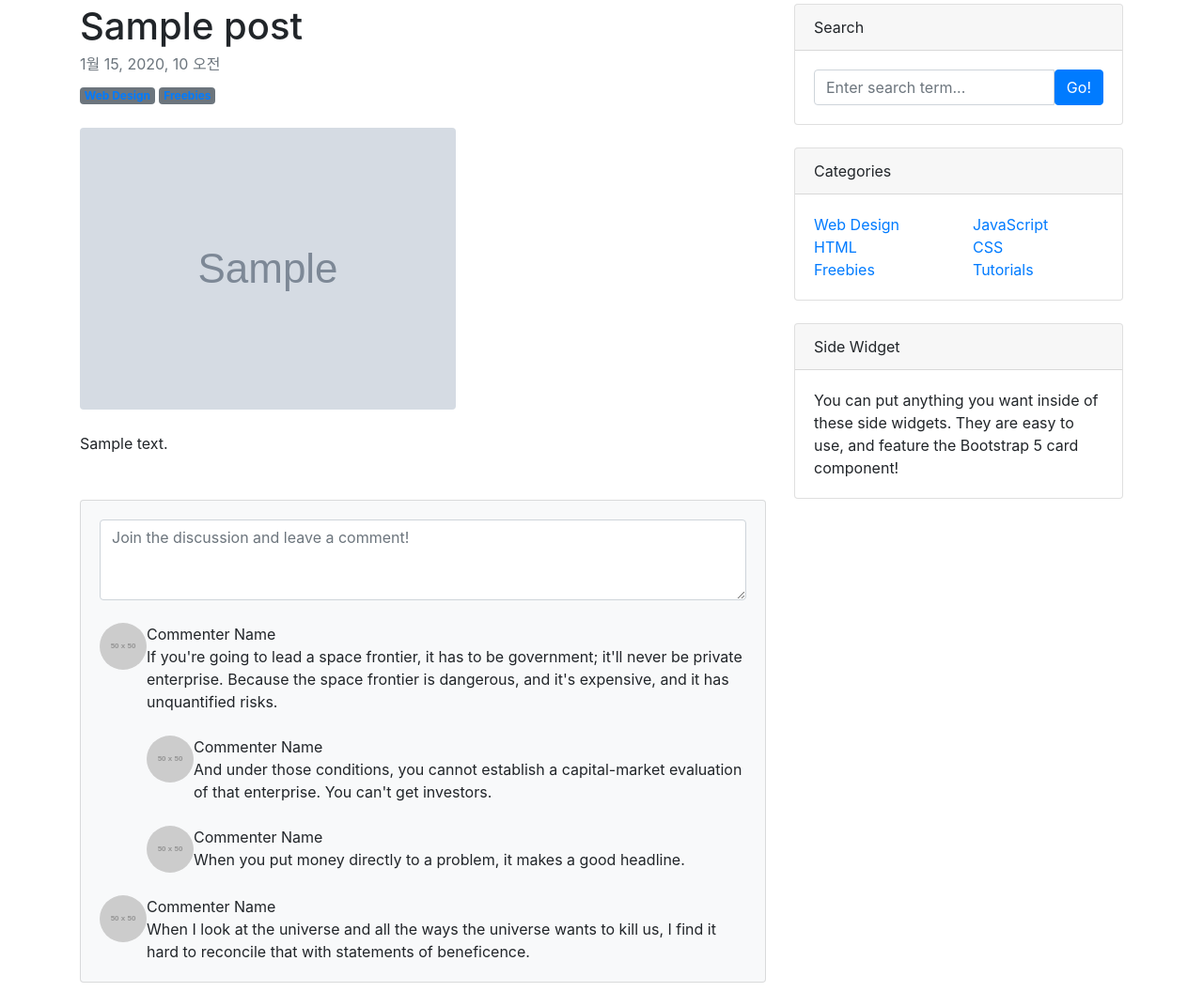
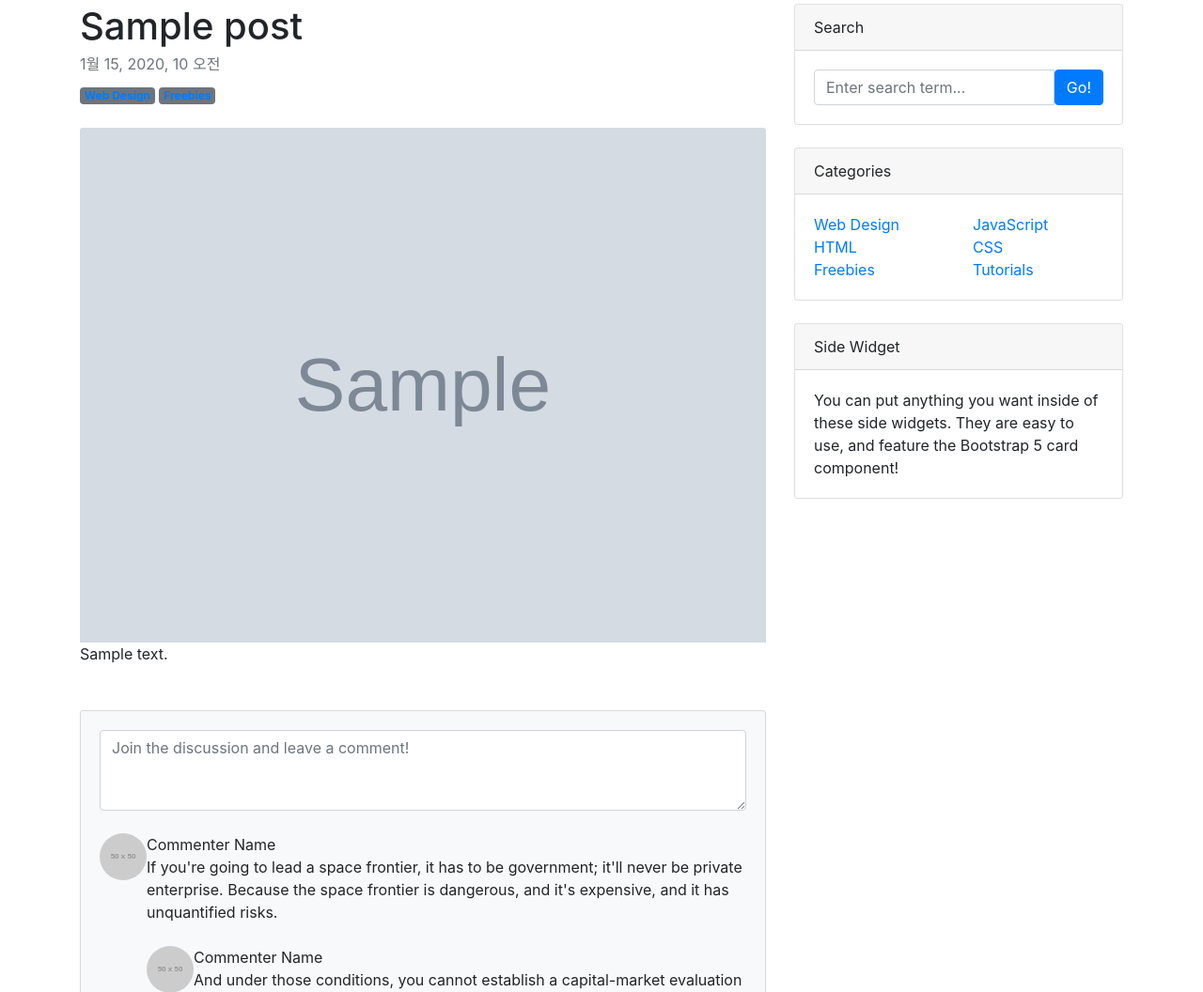
Before and after one commit to magpia001/doit_django, a Django app: page /blog/1/ in a window 1280 px wide. Shown: the part 56-1112 px from the top of the page at 94% size. Run offline with Django 3.2, Linux system fonts and the light colour scheme; tables that the repository leaves empty hold one stand-in row (values such as "Sample post"); grey boxes marked "Sample" are stand-in pictures; grey boxes labelled with a size stand in for pictures from a placeholder-image service; some libraries are stand-ins or nearby versions.

Commit message:
포스트 목록, 상세 페이지에서 대표 이미지 없을 때 문제 해결하기

```diff
--- a/blog/templates/blog/post_detail.html
+++ b/blog/templates/blog/post_detail.html
@@ -58,7 +58,11 @@
                         <a class="badge bg-secondary text-decoration-none link-light" href="#!">Freebies</a>
                     </header>
                     <!-- Preview image figure-->
-                    <figure class="mb-4"><img class="img-fluid rounded" src="{{ post.head_image.url }}" alt="..." /></figure>
+                    {% if post.head_image %}
+                    <img class="card-img-top" src="{{ post.head_image.url }}" alt="..." />
+                    {% else %}
+                    <figure class="mb-4"><img class="img-fluid rounded" src=" https://picsum.photos/id/{{ post.pk }}/900/200" alt="..." /></figure>
+                    {% endif %}
                     <!-- Post content-->
                     <section class="mb-5">
                         <p class="fs-5 mb-4">{{ post.content }}</p>
--- a/blog/templates/blog/post_list.html
+++ b/blog/templates/blog/post_list.html
@@ -52,8 +52,12 @@
                 <!-- Featured blog post-->
                 {% for p in post_list %}
                 <div class="card mb-4">
-                    <!-- <a href="#!"><img class="card-img-top" src="https://picsum.photos/id/{{ p.pk }}/900/200" alt="..." /></a> -->
+                    {% if p.head_image %}
                     <img class="card-img-top" src="{{ p.head_image.url }}" alt="..." />
+                    {% else %}
+                    <img class="card-img-top" src="https://picsum.photos/id/{{ p.pk }}/900/200" alt="..." />
+                    {% endif %}
+
                     <div class="card-body">
                         <div class="small text-muted">{{ p.created_at }}</div>
                         <h2 class="card-title"><a href="{{ p.get_absolute_url }}">{{ p.title }}</a></h2>
```
